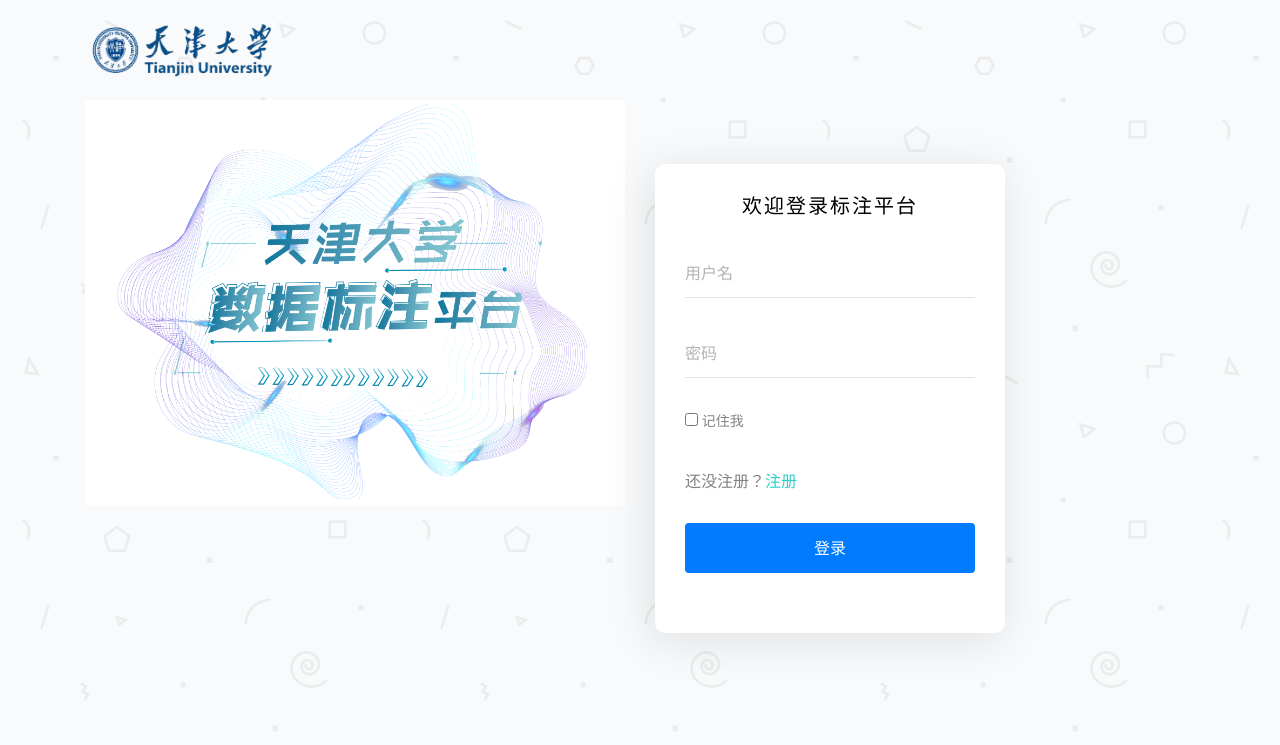
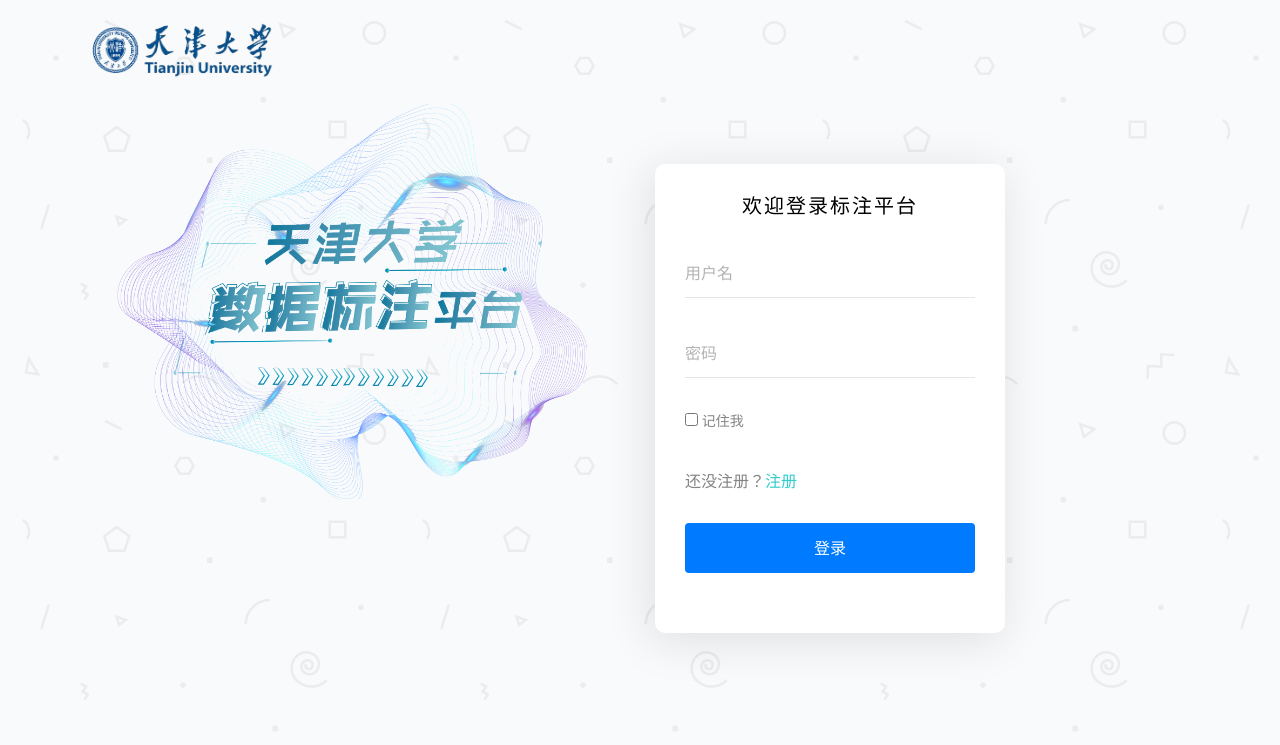
Before and after one commit to LindgeW/LabelingPlatform, a Spring Boot app: page /login in a window 1280 px wide. Shown: the top 745 px of the page. Run offline with Spring Boot 4, Linux system fonts and the light colour scheme; some libraries are stand-ins or nearby versions.

Commit message:
修改登录界面logo

```diff
--- a/src/main/resources/templates/login.html
+++ b/src/main/resources/templates/login.html
@@ -133,7 +133,7 @@
     </div>
     <div class="row">
         <div class="col-6">
-            <img src="/img/login.png" alt="" class="img-fluid"/>
+            <img src="/img/login_logo.png" alt="" class="img-fluid"/>
         </div>
         <div class="col-4">
             <!-- Start Sign In Form -->
```
Also changed, not shown: src/main/java/com/labeling/demo/controller/LoginController.java (+6 -4 lines), src/main/resources/static/img/login.png (deleted), src/main/resources/static/img/login_logo.png, src/main/resources/static/img/login_logo1.png (added).
